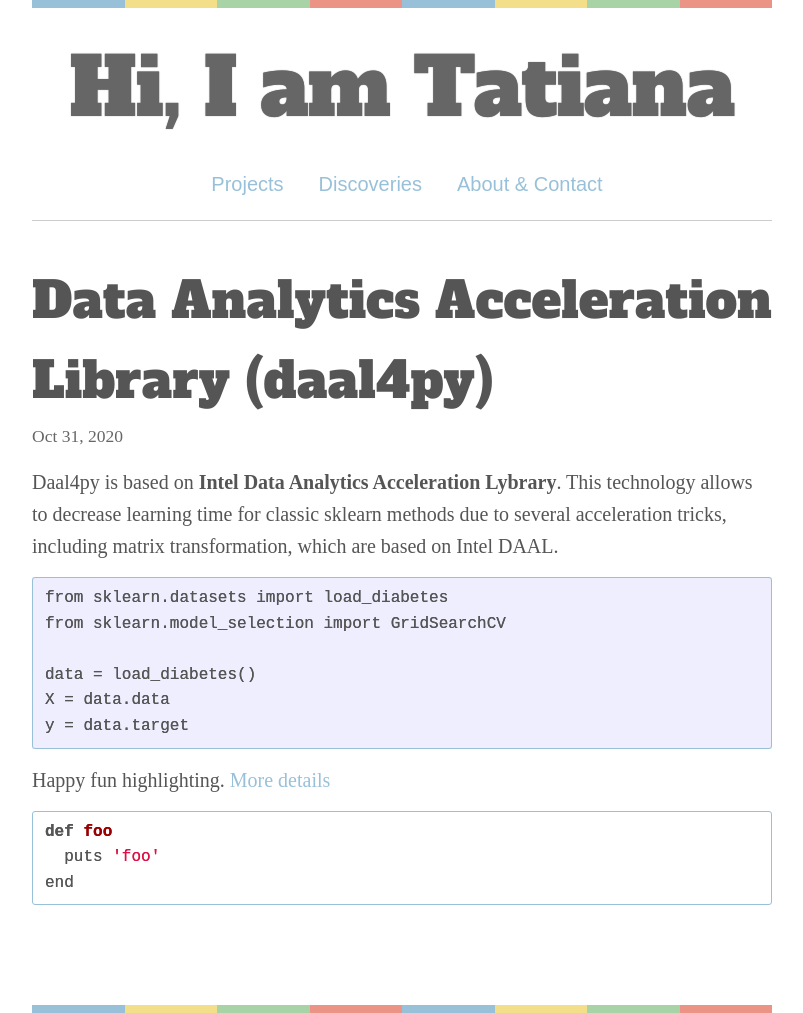
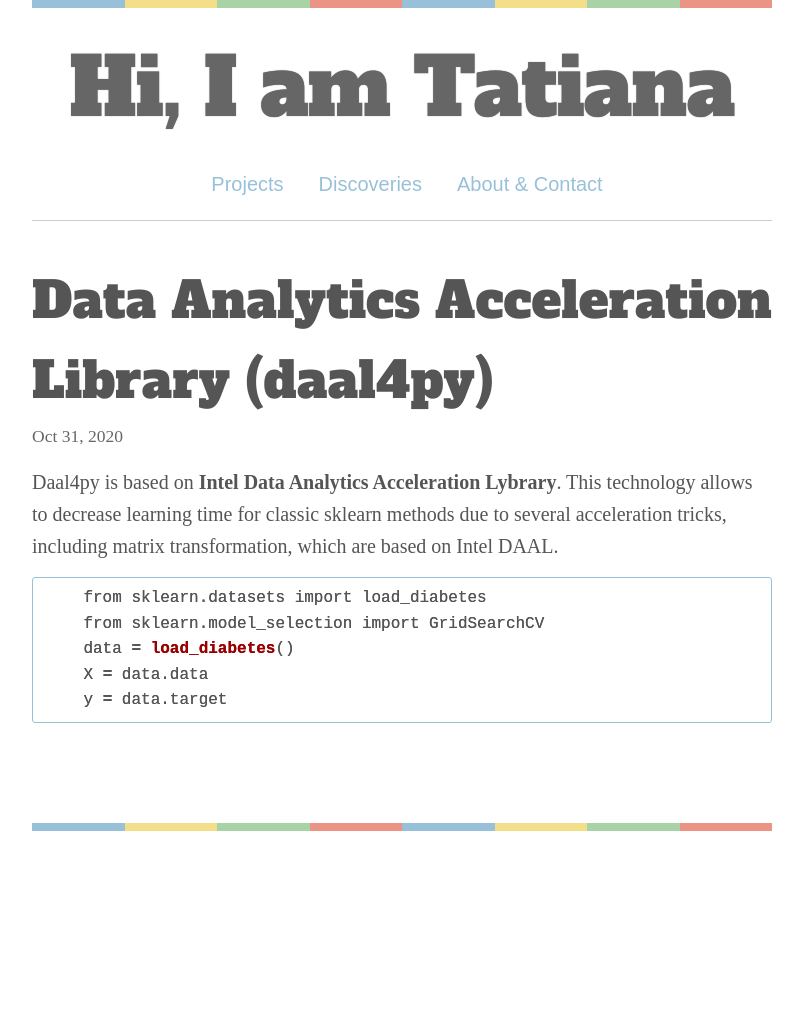
Before and after one commit to tatieliseeva/v-master, a Jekyll site: the page built from _posts/2020-10-31-Data_Analytics_Acceleration_Library(DAAL4PY)_check_out.markdown, in a window 1280 px wide. Shown: the whole page, without its empty margins (238-1041 px from the left). Built offline with Jekyll 4.4.1, drawn with Linux system fonts in a browser that asks for light colours; some web fonts are replaced; after the commit the page ends 900 px from its top, so only the background shows below that.

Commit message:
Update 2020-10-31-Data_Analytics_Acceleration_Library(DAAL4PY)_check_out.markdown

```diff
--- a/_posts/2020-10-31-Data_Analytics_Acceleration_Library(DAAL4PY)_check_out.markdown
+++ b/_posts/2020-10-31-Data_Analytics_Acceleration_Library(DAAL4PY)_check_out.markdown
@@ -7,20 +7,10 @@ permalink: /discoveries/
 
 Daal4py is based on **Intel Data Analytics Acceleration Lybrary**. This technology allows to decrease learning time for classic sklearn methods due to several acceleration tricks, including matrix transformation, which are based on Intel DAAL.
 
-
+{% highlight python %}
     from sklearn.datasets import load_diabetes
     from sklearn.model_selection import GridSearchCV
-
     data = load_diabetes()
     X = data.data
     y = data.target
-
-
-Happy fun highlighting.
-[More details](https://github.com/mojombo/jekyll/wiki/liquid-extensions)
-
-{% highlight python %}
-def foo
-  puts 'foo'
-end
 {% endhighlight %}
```
